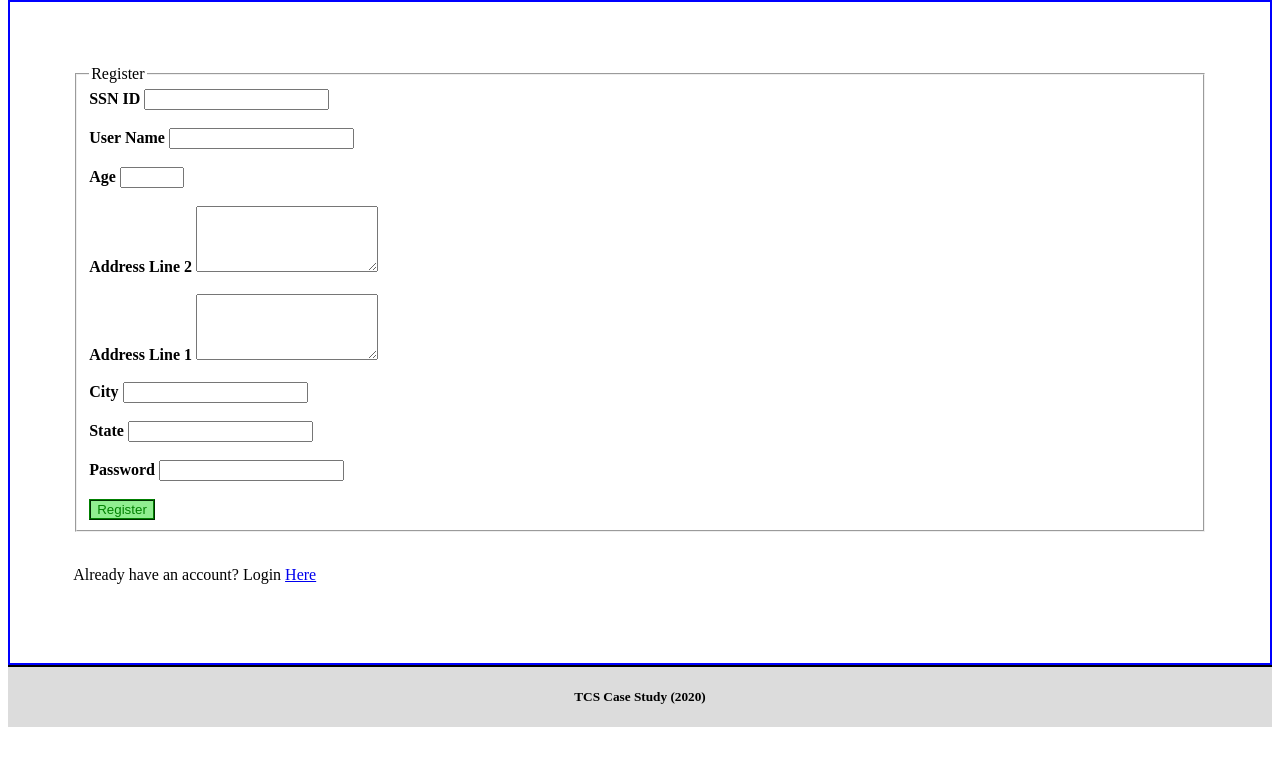
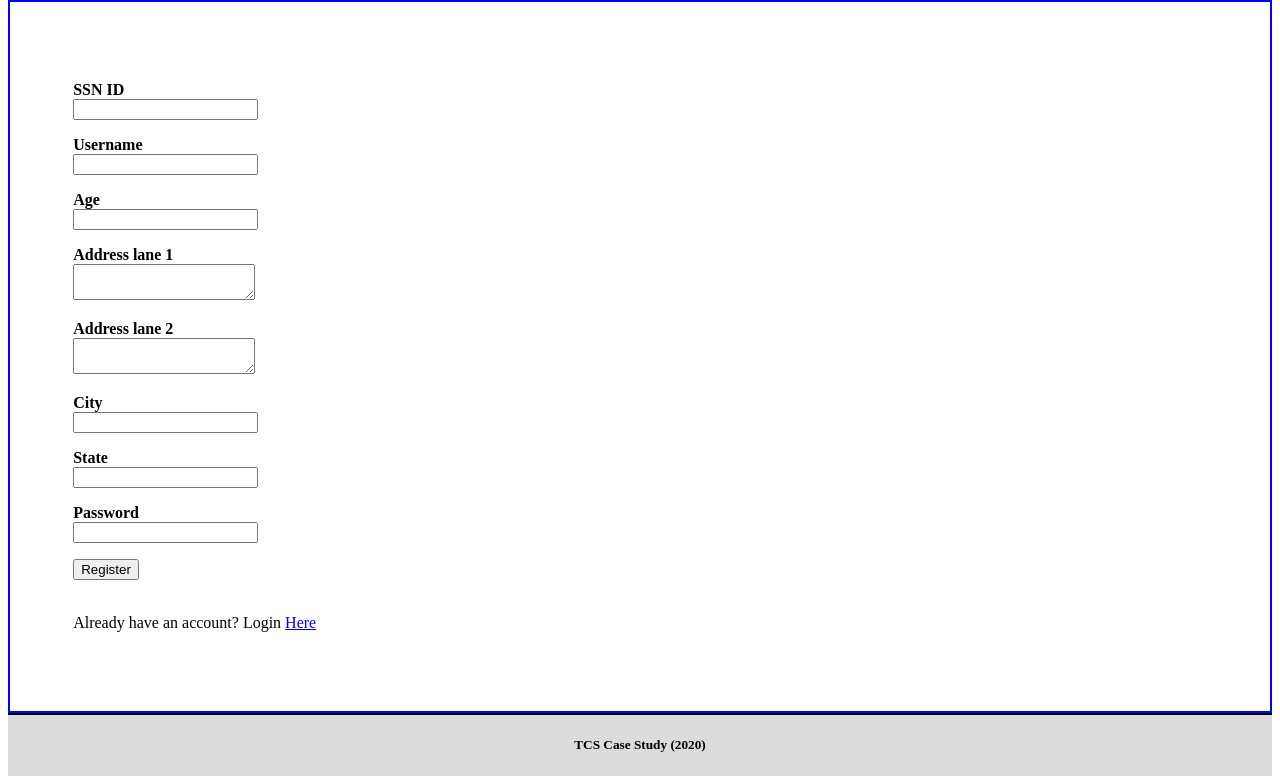
Before and after one commit to mochatek/Retail-Bank, a Flask app: page /register in a window 1280 px wide. Shown: the part 118-902 px from the top of the page. Before the commit the page ends 845 px from the top, so only its background shows below. Run offline with Flask 2, Linux system fonts and the light colour scheme.

Commit message:
Register templated updated to use WTForms

```diff
--- /dev/null
+++ b/bank/forms.py
@@ -0,0 +1,19 @@
+from flask_wtf import FlaskForm
+from wtforms import StringField, PasswordField, SubmitField, IntegerField, TextAreaField
+from wtforms.validators import DataRequired, Length
+from wtforms import ValidationError
+
+def only_number(form, field):
+        if not field.data.isnumeric():
+            raise ValidationError('Only numbers are Allowed.')
+
+class RegisterForm(FlaskForm):
+    ssnid = StringField('SSN ID', validators=[DataRequired(message='Mandatory'), Length(min=9, max=9, message='Enter a valid 9-digit SSN ID'), only_number])
+    uname = StringField('Username', validators=[DataRequired(message='Mandatory')])
+    age = StringField('Age', validators=[DataRequired(message='Mandatory'), Length(min=2, max=3, message='Enter a valid age'), only_number])
+    addr1 = TextAreaField('Address lane 1', validators=[DataRequired(message='Mandatory')])
+    addr2 = TextAreaField('Address lane 2', validators=[DataRequired(message='Mandatory')])
+    city = StringField('City', validators=[DataRequired(message='Mandatory')])
+    state = StringField('State', validators=[DataRequired(message='Mandatory')])
+    password = PasswordField('Password', validators=[DataRequired(message='Mandatory'), Length(min=6, message='Minimum 6 digits needed')])
+    submit = SubmitField('Register')
--- a/bank/routes.py
+++ b/bank/routes.py
@@ -2,7 +2,7 @@ from bank import app
 from flask import render_template, request, redirect, url_for, flash
 from bank.models import User, db
 from datetime import datetime
-from sqlalchemy import and_
+from bank.forms import RegisterForm
 
 @app.route('/')
 def index():
@@ -26,19 +26,18 @@ def login():
 
 @app.route('/register', methods=['GET', 'POST'])
 def register():
-    if request.method == 'GET':
-        return render_template('register.html', page='Register')
-    else:
-        ssnid = request.form.get('ssnid')
-        uname = request.form.get('uname')
-        age = request.form.get('age')
-        addr1 = request.form.get('addr1')
-        addr2 = request.form.get('addr2')
-        city = request.form.get('city')
-        state = request.form.get('state')
+    form = RegisterForm()
+    if form.validate_on_submit():
+        ssnid = form.ssnid.data
+        uname = form.uname.data
+        age = form.age.data
+        addr1 = form.addr1.data
+        addr2 = form.addr2.data
+        city = form.city.data
+        state = form.state.data
         is_cust = 1                         #Used to distinguish between tellet & customer.
         created = datetime.now()            #Timestamp of creation.
-        password = request.form.get('password')
+        password = form.password.data
         user = User(ssnid=ssnid, uname=uname, age=age, addr1=addr1,
                     addr2=addr2, city=city, state=state, is_cust=is_cust, created=created)
         user.set_password(password)
@@ -46,3 +45,5 @@ def register():
         db.session.commit()
         flash('Registration successfull ! Login to continue.')
         return redirect(url_for('login'))
+    else:
+        return render_template('register.html', page='Register', form=form)
--- a/bank/templates/register.html
+++ b/bank/templates/register.html
@@ -6,35 +6,16 @@
 
 {% block content %}
     <form action="" method="post">
-        <input type="hidden" name="csrf_token" value="{{ csrf_token() }}">
-        <fieldset>
-            <legend>Register</legend>
-            <label for="ssnid">SSN ID</label>
-            <input type="text" name="ssnid" id="ssnid" required pattern="\d{9}">
-            <br><br>
-            <label for="uname">User Name</label>
-            <input type="text" name="uname" id="uname" required>
-            <br><br>
-            <label for="age">Age</label>
-            <input type="number" name="age" id="age" required min="18" max="100">
-            <br><br>
-            <label for="addr1">Address Line 2</label>
-            <textarea name="addr1" id="addr1" rows="4"></textarea>
-            <br><br>
-            <label for="addr2">Address Line 1</label>
-            <textarea name="addr2" id="addr2" rows="4"></textarea>
-            <br><br>
-            <label for="city">City</label>
-            <input type="text" name="city" id="city" required>
-            <br><br>
-            <label for="state">State</label>
-            <input type="text" name="state" id="state" required>
-            <br><br>
-            <label for="password">Password</label>
-            <input type="password" name="password" id="password" required>
-            <br><br>
-            <button type="submit">Register</button>
-        </fieldset>
+    {{ form.csrf_token }}
+    {% for field in form if field.name not in ['csrf_token', 'submit'] %}
+        <p>{{ field.label }}<br>
+            {{ field }}
+            {% for error in field.errors %}
+            <span style='color:red'>[{{ error }}]</span>
+            {% endfor %}
+        </p>
+    {% endfor %}
+    {{ form.submit() }}
     </form>
     <br>
     <p>Already have an account? Login <a href="{{ url_for('login') }}">Here</a></p>
```
Also changed, not shown: app.db.
